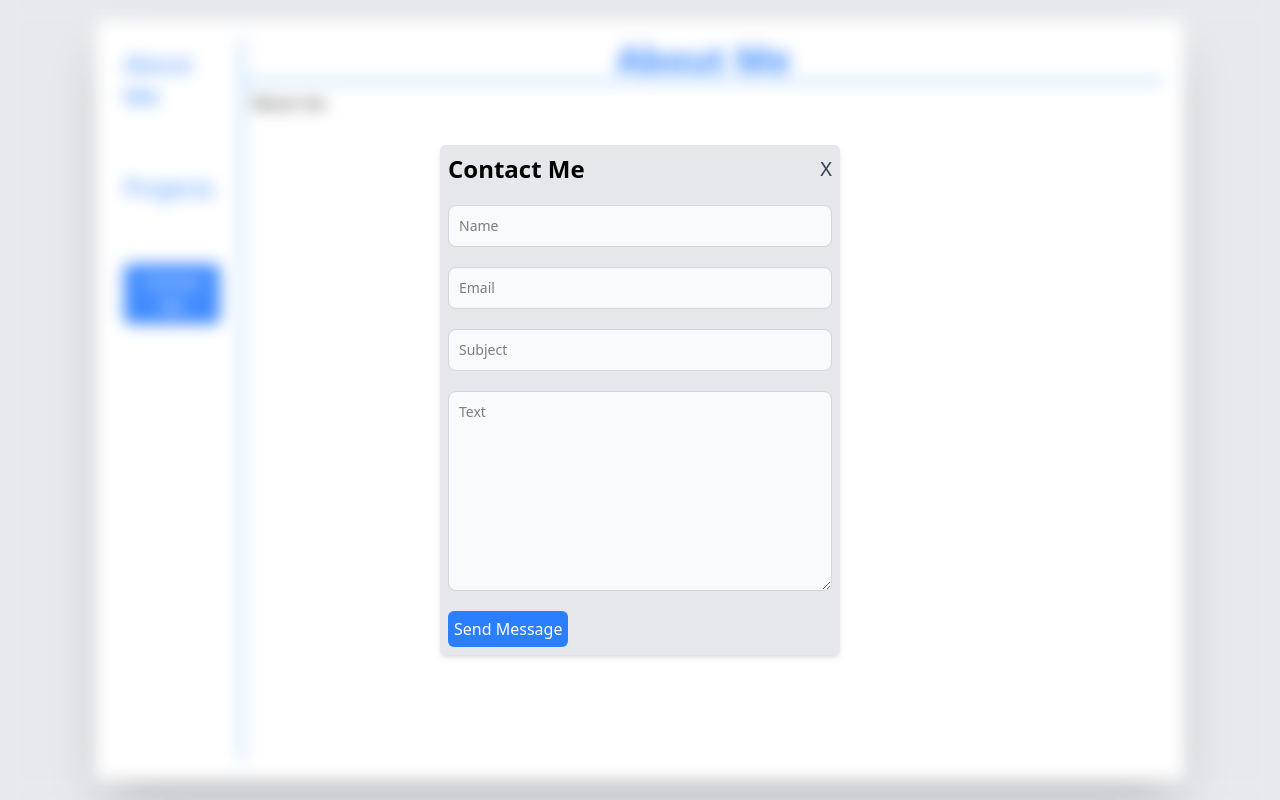
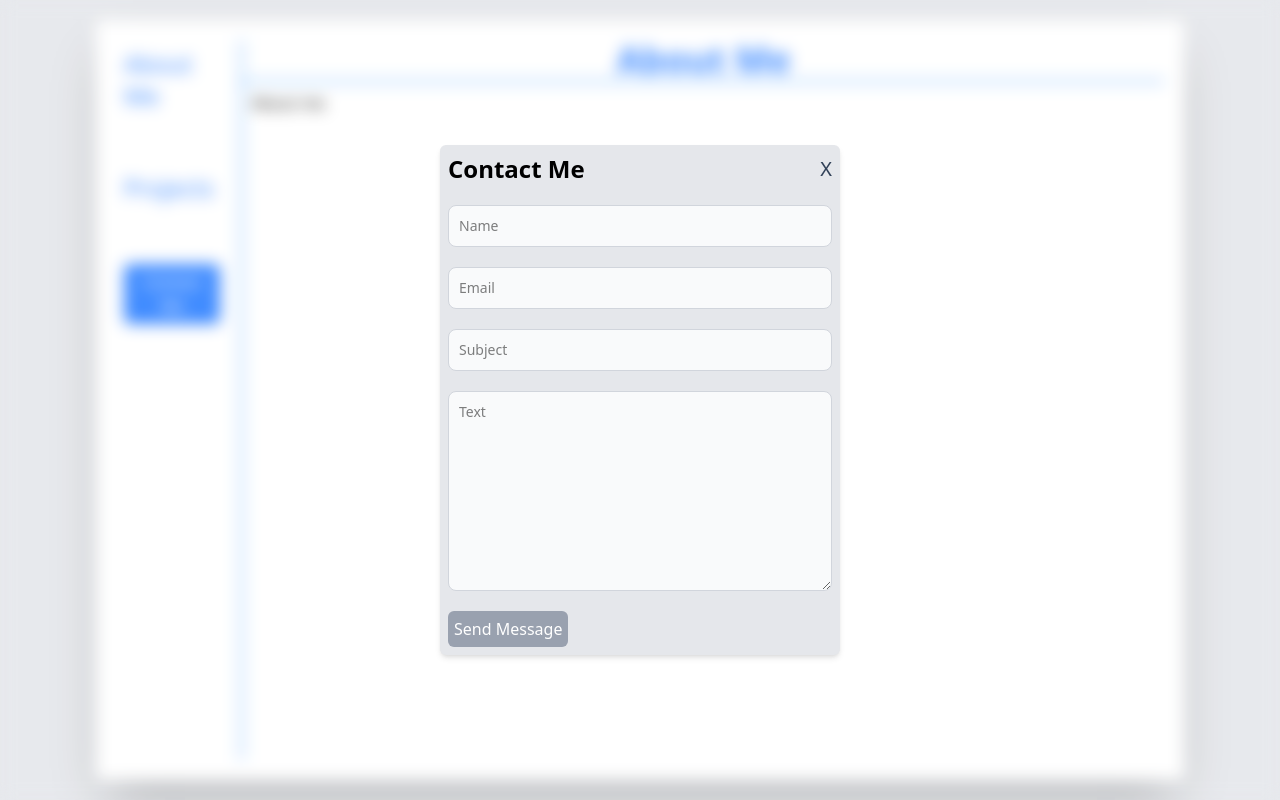
Before and after one commit to TheLuckyman30/portfolio, a React (Vite) app: page / in a window 1280 px wide. Both pictures are taken after a click on the button "Contact Me". Built offline with nearby package versions, Linux system fonts and the light colour scheme.

Commit message:
Finished most of the styling for the contact form

```diff
--- a/src/components/ContactMe.tsx
+++ b/src/components/ContactMe.tsx
@@ -13,15 +13,23 @@ export function ContactMe({ show, setShow }: ContactMeProps) {
   const [subject, setSubject] = useState<string>("");
   const [text, setText] = useState<string>("");
 
-  function sendMessage() {}
+  function sendMessage(e: React.SubmitEvent<HTMLFormElement>) {
+    e.preventDefault();
+    setName("");
+    setEmail("");
+    setSubject("");
+    setText("");
+  }
 
   return (
     <div className={`${show ? "" : "hidden"}`}>
       <Backdrop>
+        <form onSubmit={(e) => sendMessage(e)}>
           <div className="flex flex-col gap-5 bg-gray-200 min-w-fit w-100 p-2 rounded-md shadow-md">
             <div className="flex w-full justify-between">
               <div className="font-bold text-2xl">Contact Me</div>
               <button
+                type="button"
                 className="text-xl text-slate-700 cursor-pointer"
                 onClick={() => setShow(false)}
               >
@@ -32,24 +40,34 @@ export function ContactMe({ show, setShow }: ContactMeProps) {
               value={name}
               onChange={(e) => setName(e.target.value)}
               placeholder="Name"
+              required
             />
             <Input
               value={email}
               onChange={(e) => setEmail(e.target.value)}
               placeholder="Email"
+              required
             />
             <Input
               value={subject}
               onChange={(e) => setSubject(e.target.value)}
               placeholder="Subject"
+              required
             />
             <Textarea
               value={text}
               onChange={(e) => setText(e.target.value)}
               placeholder="Text"
+              required
             />
-          <MyButton>Send Message</MyButton>
+            <MyButton
+              type="submit"
+              disabled={!name || !email || !subject || !text}
+            >
+              Send Message
+            </MyButton>
           </div>
+        </form>
       </Backdrop>
     </div>
   );
--- a/src/components/MyButton.tsx
+++ b/src/components/MyButton.tsx
@@ -10,12 +10,14 @@ export function MyButton({
   variant = "primary",
   ...buttonParams
 }: MyButtonProps) {
-  const colorClasses = { primary: "bg-blue-500 text-white" };
+  const colorClasses = {
+    primary: "bg-blue-500 text-white disabled:bg-gray-400",
+  };
 
   return (
     <button
       {...buttonParams}
-      className={`cursor-pointer font-medium p-1.5 rounded-md hover:scale-105 duration-75 w-fit ${colorClasses[variant]}`}
+      className={`not-disabled:cursor-pointer font-medium p-1.5 rounded-md not-disabled:hover:scale-105 duration-75 w-fit ${colorClasses[variant]}`}
     >
       {children}
     </button>
```
Lines whose indentation alone changed are shown as unchanged.
